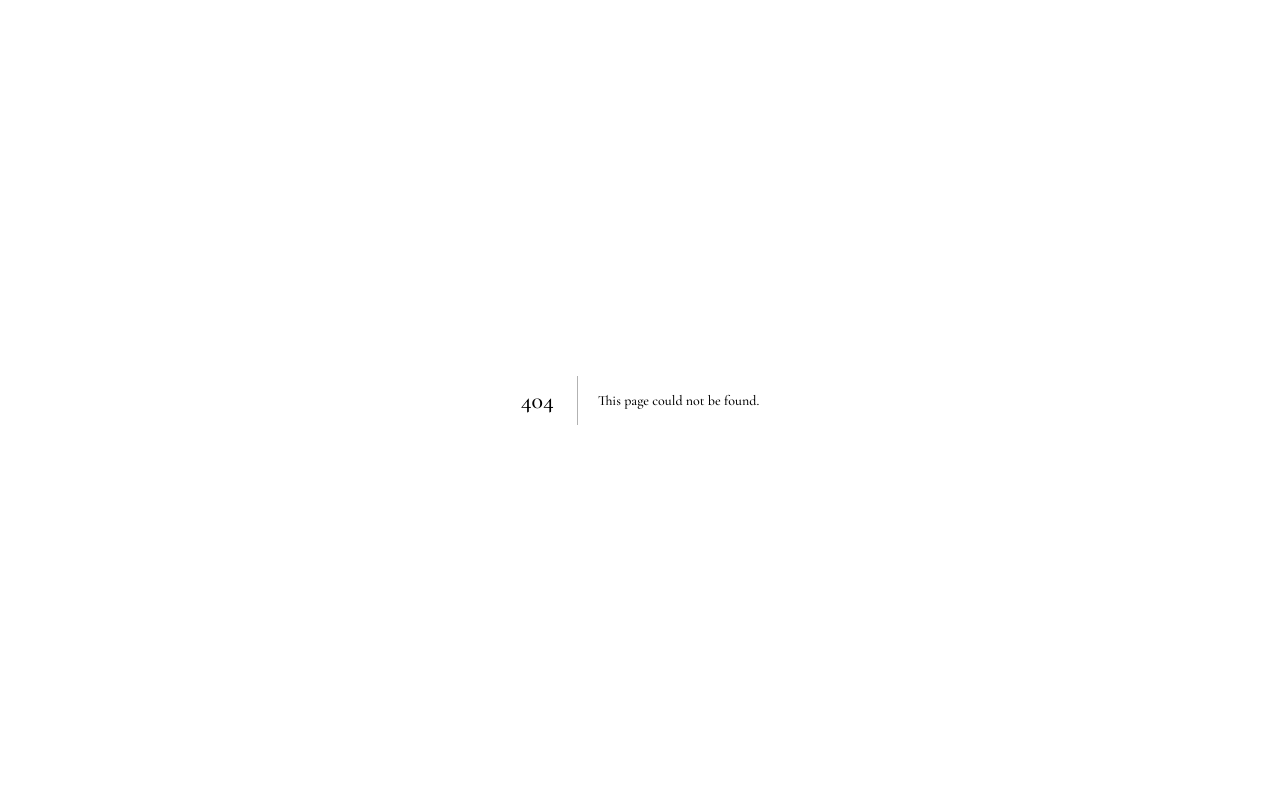
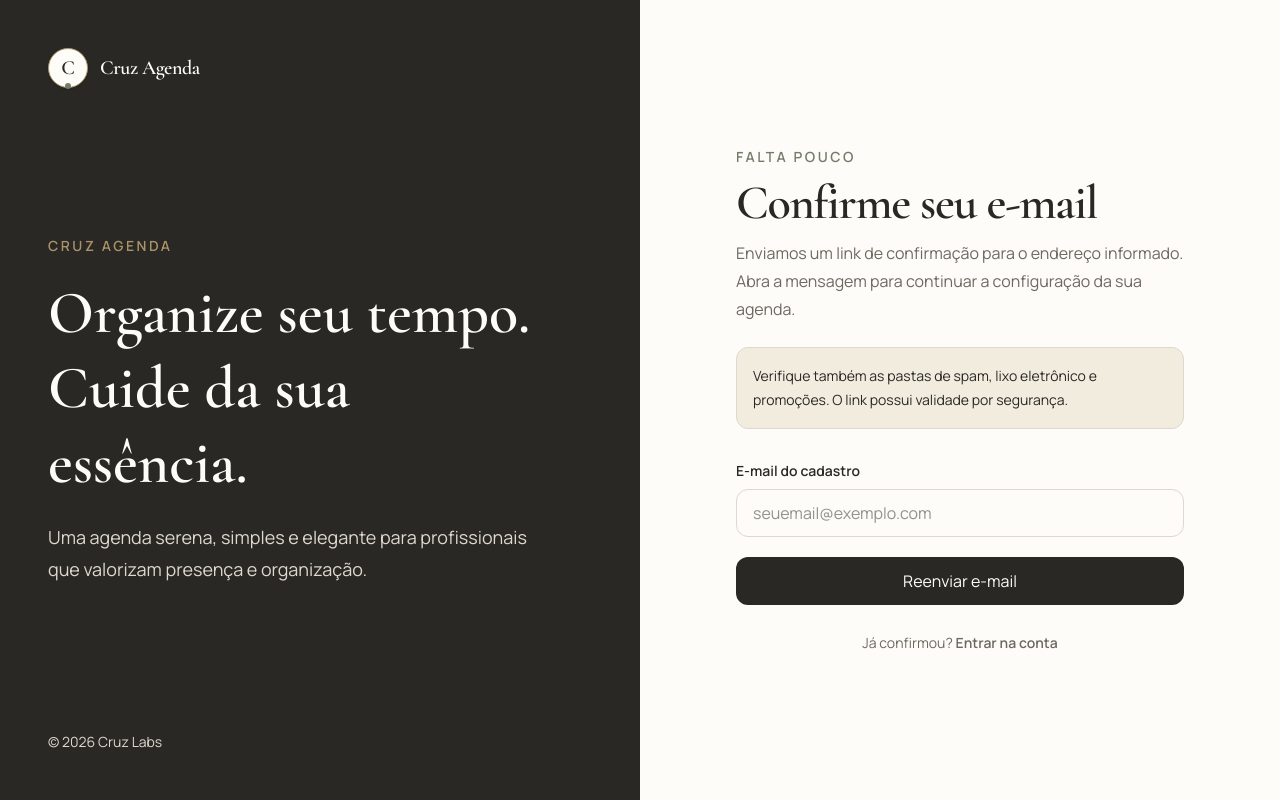
Before and after one commit to wesley956/cruzlabs, a Next.js app in the folder apps/web/: page /verificar-email in a window 1280 px wide. Before the commit this address had no page. Built offline with nearby package versions, Linux system fonts and the light colour scheme.

Commit message:
add email verification page

```diff
--- /dev/null
+++ b/apps/web/src/app/(auth)/verificar-email/page.tsx
@@ -0,0 +1,42 @@
+import Link from "next/link";
+import { ResendVerificationForm } from "@/features/auth/auth-forms";
+
+export const metadata = {
+  title: "Confirme seu e-mail",
+  robots: { index: false, follow: false },
+};
+
+type VerifyEmailPageProps = {
+  searchParams: Promise<{ email?: string }>;
+};
+
+export default async function VerifyEmailPage({ searchParams }: VerifyEmailPageProps) {
+  const { email } = await searchParams;
+
+  return (
+    <div>
+      <p className="text-sm font-semibold uppercase tracking-[0.18em] text-[var(--sage)]">
+        Falta pouco
+      </p>
+      <h1 className="mt-3 text-5xl font-semibold tracking-tight">Confirme seu e-mail</h1>
+      <p className="mt-3 leading-7 text-[var(--foreground-muted)]">
+        Enviamos um link de confirmação para o endereço informado. Abra a mensagem para continuar a
+        configuração da sua agenda.
+      </p>
+
+      <div className="mt-6 rounded-xl border border-[var(--border)] bg-[var(--gold-soft)] p-4 text-sm leading-6">
+        Verifique também as pastas de spam, lixo eletrônico e promoções. O link possui validade por
+        segurança.
+      </div>
+
+      <ResendVerificationForm defaultEmail={email} />
+
+      <p className="mt-7 text-center text-sm text-[var(--foreground-muted)]">
+        Já confirmou?{" "}
+        <Link href="/entrar" className="font-semibold text-[var(--sage)]">
+          Entrar na conta
+        </Link>
+      </p>
+    </div>
+  );
+}
```
